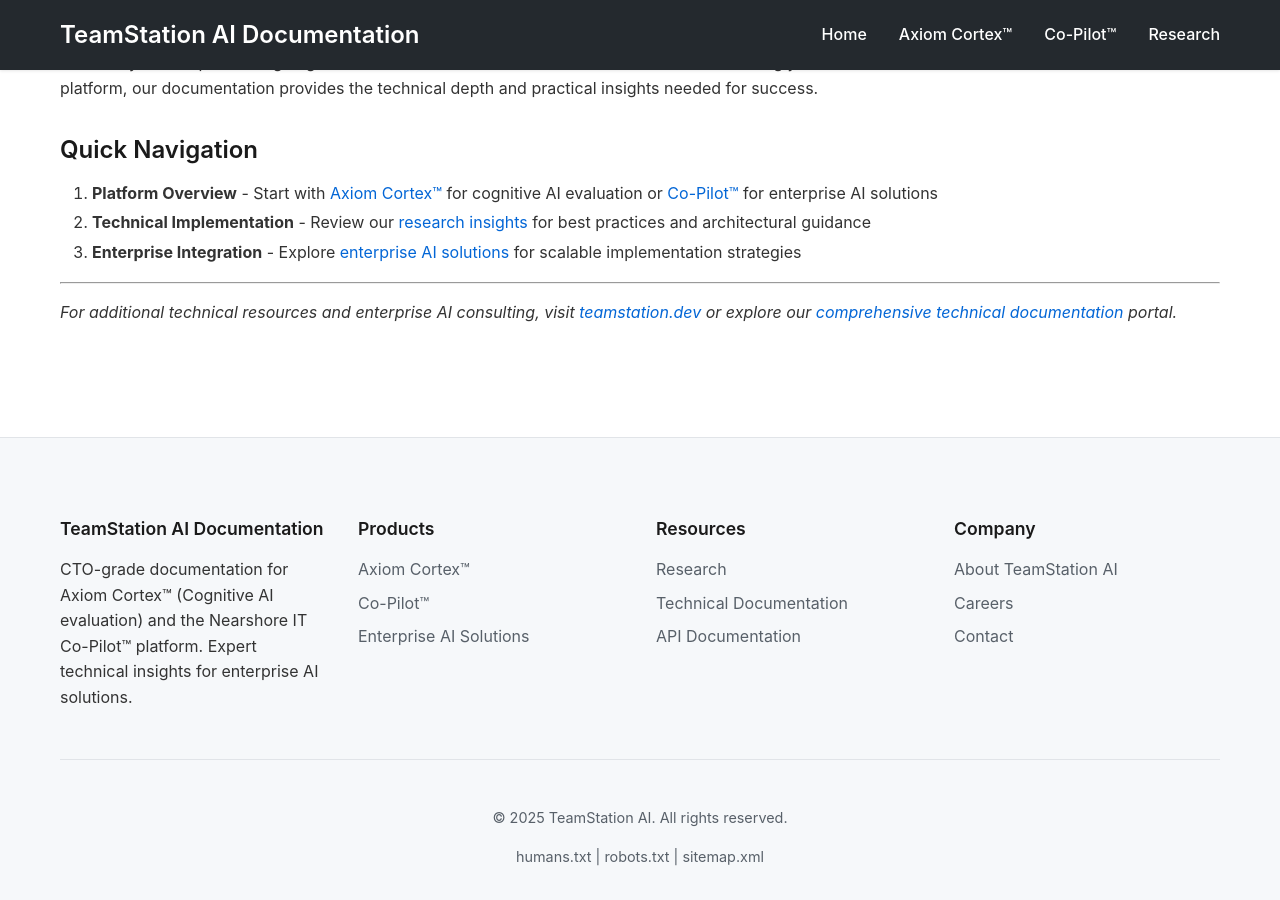
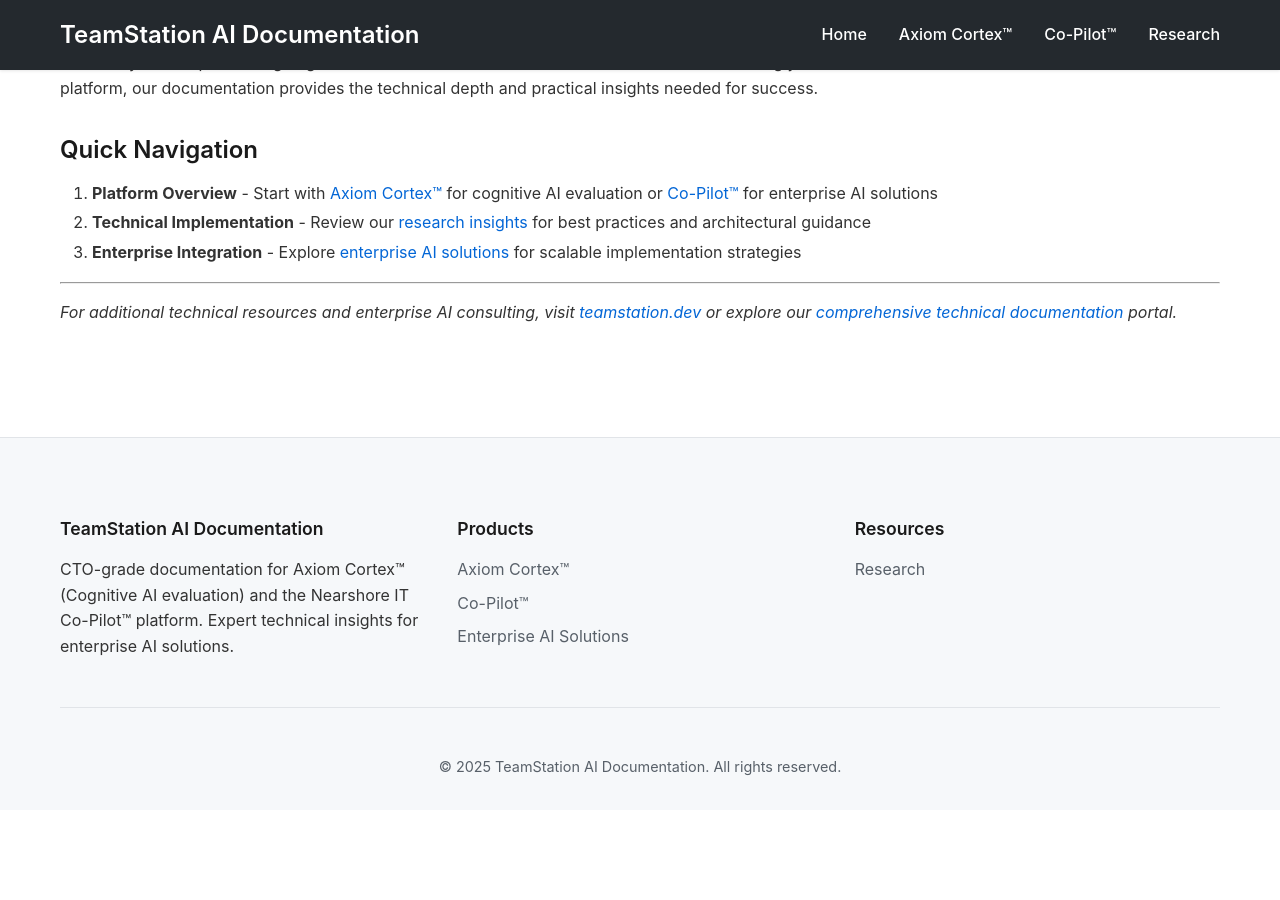
Before and after one commit to TeamStation-AI/docs, a Jekyll site: the page built from index.md, in a window 1280 px wide and 900 px high, scrolled down 1407 px. Built offline with Jekyll 4.4.1, drawn with Linux system fonts in a browser that asks for light colours; after the commit the page ends 2217 px from its top, so only the background shows below that.

Commit message:
Clean up footer links in default layout

```diff
--- a/_layouts/default.html
+++ b/_layouts/default.html
@@ -80,29 +80,13 @@
           <h3>Resources</h3>
           <ul>
             <li><a href="{{ '/research' | relative_url }}">Research</a></li>
-            <li><a href="https://teamstation.dev/technical-documentation" target="_blank" rel="noopener">Technical Documentation</a></li>
-            <li><a href="https://teamstation.dev/api-documentation" target="_blank" rel="noopener">API Documentation</a></li>
-          </ul>
-        </div>
-        <div class="footer-section">
-          <h3>Company</h3>
-          <ul>
-            <li><a href="https://teamstation.dev/about" target="_blank" rel="noopener">About TeamStation AI</a></li>
-            <li><a href="https://teamstation.dev/careers" target="_blank" rel="noopener">Careers</a></li>
-            <li><a href="https://teamstation.dev/contact" target="_blank" rel="noopener">Contact</a></li>
           </ul>
         </div>
       </div>
       <div class="footer-bottom">
-        <p>&copy; {{ 'now' | date: "%Y" }} {{ site.company }}. All rights reserved.</p>
-        <p>
-          <a href="{{ '/humans.txt' | relative_url }}">humans.txt</a> |
-          <a href="{{ '/robots.txt' | relative_url }}">robots.txt</a> |
-          <a href="{{ '/sitemap.xml' | relative_url }}">sitemap.xml</a>
-        </p>
+        <p>&copy; {{ site.time | date: '%Y' }} {{ site.title }}. All rights reserved.</p>
       </div>
     </div>
   </footer>
-
 </body>
 </html>
```
